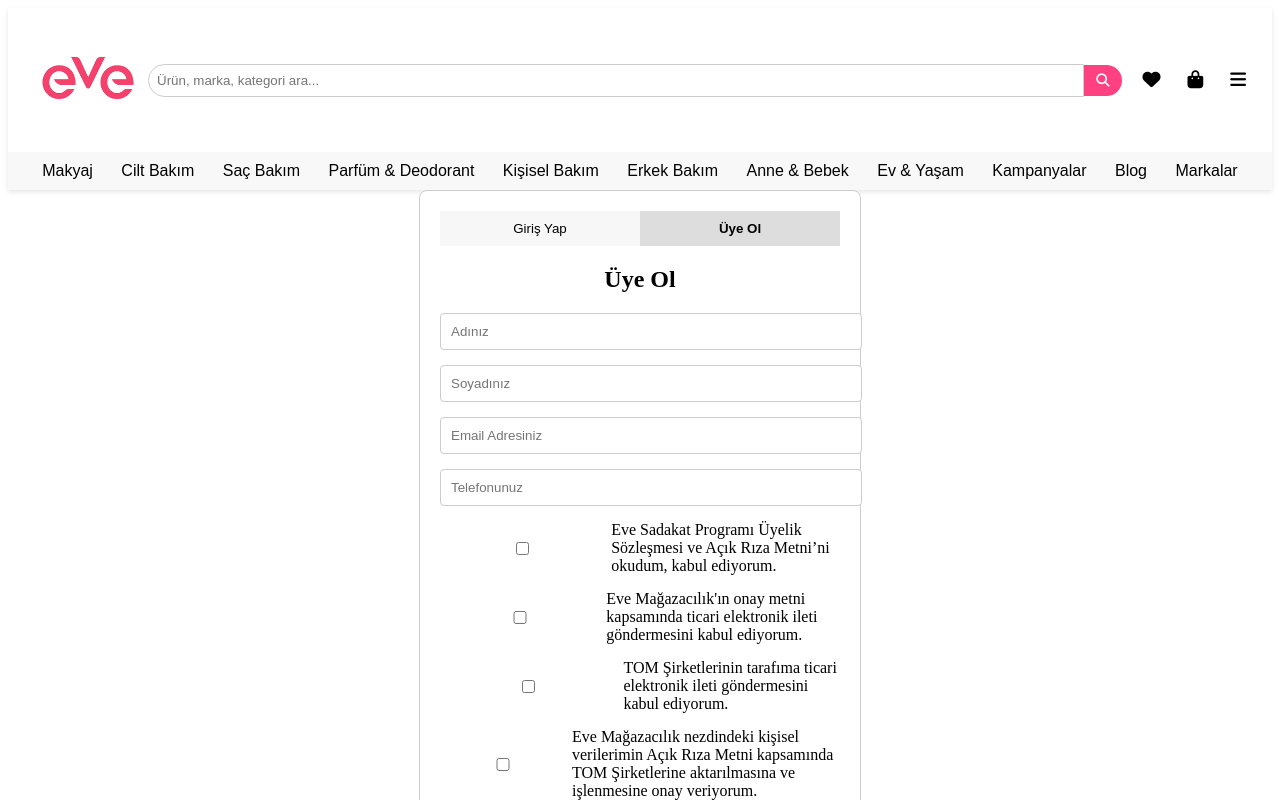
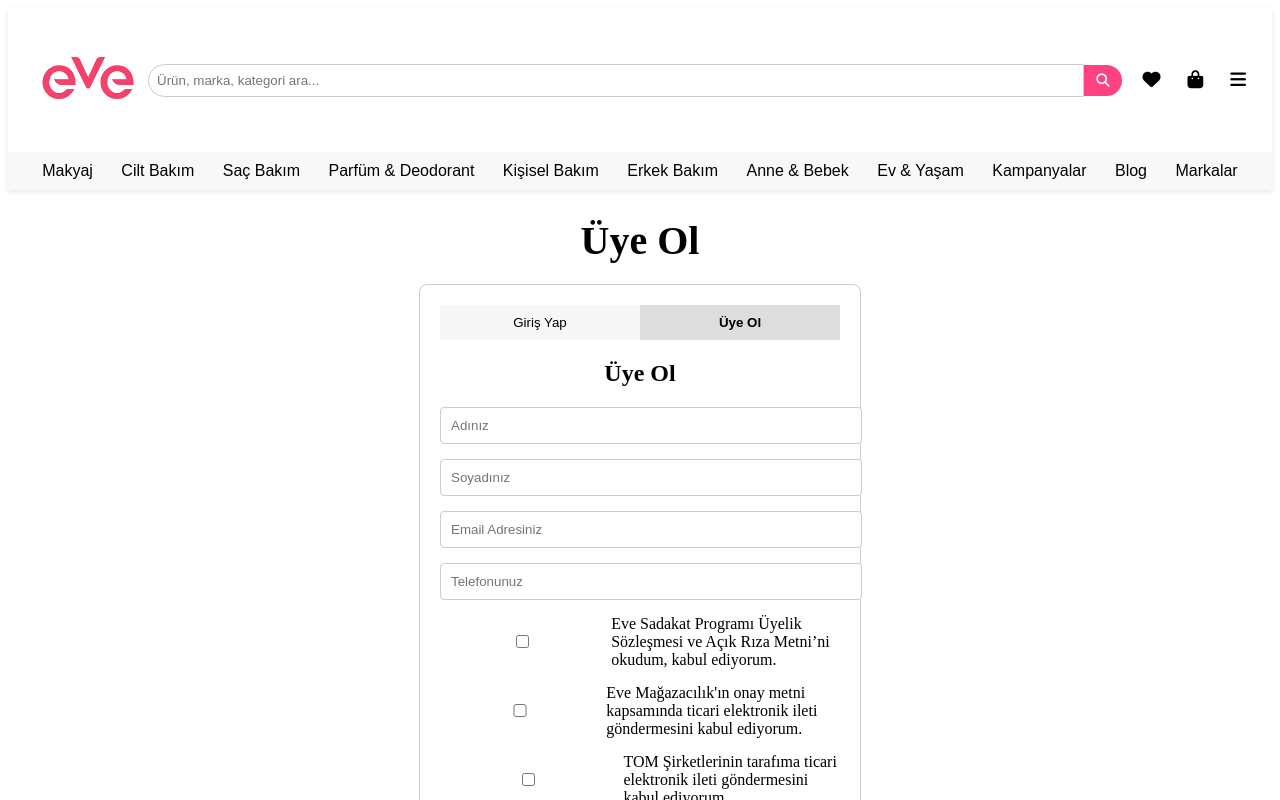
Before and after one commit to cleanwhitee/my-web-project, a Nuxt app: page /uye-ol in a window 1280 px wide. Shown: the top 800 px of the page. Built offline with nearby package versions, Linux system fonts and the light colour scheme.

Commit message:
SignUp.vue componenti eklendi

```diff
--- /dev/null
+++ b/components/SignUp.vue
@@ -0,0 +1,155 @@
+<template>
+    <div class="form-container">
+      <div class="form-header">
+        <button :class="{ active: currentTab === 'login' }" @click="currentTab = 'login'">Giriş Yap</button>
+        <button :class="{ active: currentTab === 'register' }" @click="currentTab = 'register'">Üye Ol</button>
+      </div>
+
+      <!-- Giriş Yap Formu -->
+      <div v-if="currentTab === 'login'">
+        <h1>Giriş Yap</h1>
+        <LoginForm />
+      </div>
+
+      <!-- Üye Ol Formu -->
+      <form v-if="currentTab === 'register'" @submit.prevent="submitForm">
+        <h1>Üye Ol</h1>
+        <div class="form-group">
+          <input type="text" v-model="form.firstName" placeholder="Adınız" required />
+        </div>
+        <div class="form-group">
+          <input type="text" v-model="form.lastName" placeholder="Soyadınız" required />
+        </div>
+        <div class="form-group">
+          <input type="email" v-model="form.email" placeholder="Email Adresiniz" required />
+        </div>
+        <div class="form-group">
+          <input type="tel" v-model="form.phone" placeholder="Telefonunuz" required />
+        </div>
+        <div class="form-group checkbox">
+          <label>
+            <input type="checkbox" v-model="form.agreements.terms" required />
+            Eve Sadakat Programı Üyelik Sözleşmesi ve Açık Rıza Metni’ni okudum, kabul ediyorum.
+          </label>
+        </div>
+        <div class="form-group checkbox">
+          <label>
+            <input type="checkbox" v-model="form.agreements.electronicMessages" />
+            Eve Mağazacılık'ın onay metni kapsamında ticari elektronik ileti göndermesini kabul ediyorum.
+          </label>
+        </div>
+        <div class="form-group checkbox">
+          <label>
+            <input type="checkbox" v-model="form.agreements.tomCompaniesMessages" />
+            TOM Şirketlerinin tarafıma ticari elektronik ileti göndermesini kabul ediyorum.
+          </label>
+        </div>
+        <div class="form-group checkbox">
+          <label>
+            <input type="checkbox" v-model="form.agreements.dataProcessing" />
+            Eve Mağazacılık nezdindeki kişisel verilerimin Açık Rıza Metni kapsamında TOM Şirketlerine aktarılmasına ve işlenmesine onay veriyorum.
+          </label>
+        </div>
+        <button type="submit" :disabled="!isFormValid">Kaydol</button>
+      </form>
+    </div>
+  </template>
+
+  <script>
+  import LoginForm from '~/components/LoginForm.vue';
+
+  export default {
+    components: {
+      LoginForm,
+    },
+    data() {
+      return {
+        currentTab: 'register', // Varsayılan olarak 'register' sekmesi açık
+        form: {
+          firstName: '',
+          lastName: '',
+          email: '',
+          phone: '',
+          agreements: {
+            terms: false,
+            electronicMessages: false,
+            tomCompaniesMessages: false,
+            dataProcessing: false,
+          },
+        },
+      };
+    },
+    computed: {
+      isFormValid() {
+        return this.form.firstName && this.form.lastName && this.form.email && this.form.phone && this.form.agreements.terms;
+      },
+    },
+    methods: {
+      submitForm() {
+        console.log("Form Submitted:", this.form);
+        alert("Form başarıyla gönderildi!");
+      },
+    },
+  };
+  </script>
+
+  <style scoped>
+  .form-container {
+    max-width: 400px;
+    margin: 0 auto;
+    padding: 20px;
+    border: 1px solid #ccc;
+    border-radius: 8px;
+    background: #fff;
+  }
+  .form-header {
+    display: flex;
+    justify-content: space-between;
+    margin-bottom: 20px;
+  }
+  .form-header button {
+    flex: 1;
+    padding: 10px;
+    border: none;
+    background: #f7f7f7;
+    cursor: pointer;
+  }
+  .form-header button.active {
+    font-weight: bold;
+    background: #ddd;
+  }
+  .form-group {
+    margin-bottom: 15px;
+  }
+  .form-group input {
+    width: 100%;
+    padding: 10px;
+    border: 1px solid #ccc;
+    border-radius: 4px;
+  }
+  .form-group.checkbox label {
+    display: flex;
+    align-items: center;
+  }
+  .form-group.checkbox input {
+    margin-right: 10px;
+  }
+  button[type="submit"] {
+    width: 100%;
+    padding: 10px;
+    background: #007bff;
+    color: white;
+    border: none;
+    border-radius: 4px;
+    cursor: pointer;
+  }
+  button[type="submit"]:disabled {
+    background: #ccc;
+    cursor: not-allowed;
+  }
+  h1 {
+    font-size: 24px;
+    text-align: center;
+    margin-bottom: 20px;
+  }
+  </style>
--- a/pages/en-cok-satanlar.vue
+++ /dev/null
@@ -1,19 +0,0 @@
-<template>
-    <Tabs>
-      <template #default>
-        <h2>En Çok Satanlar</h2>
-        <p>Burada en çok satan ürünler listelenecek...</p>
-      </template>
-    </Tabs>
-  </template>
-
-  <script>
-  import Tabs from '@/components/Tabs.vue';
-
-  export default {
-    name: "EnCokSatanlar",
-    components: {
-      Tabs,
-    }
-  };
-  </script>
--- a/pages/en-popular.vue
+++ /dev/null
@@ -1,19 +0,0 @@
-<template>
-    <Tabs>
-      <template #default>
-        <h2>En Popüler Ürünler</h2>
-        <p>Burada en popüler ürünler listelenecek...</p>
-      </template>
-    </Tabs>
-  </template>
-
-  <script>
-  import Tabs from '@/components/Tabs.vue';
-
-  export default {
-    name: "EnPopuler",
-    components: {
-      Tabs,
-    }
-  };
-  </script>
--- a/pages/en-yeniler.vue
+++ /dev/null
@@ -1,19 +0,0 @@
-<template>
-    <Tabs>
-      <template #default>
-        <h2>En Yeniler</h2>
-        <p>Burada yeni gelen ürünler listelenecek...</p>
-      </template>
-    </Tabs>
-  </template>
-
-  <script>
-  import Tabs from '@/components/Tabs.vue';
-
-  export default {
-    name: "EnYeniler",
-    components: {
-      Tabs,
-    }
-  };
-  </script>
--- a/pages/katalog.vue
+++ /dev/null
@@ -1,12 +0,0 @@
-<template>
-    <div>
-      <h1>Katalog</h1>
-      <!-- Katalog ile ilgili bilgiler buraya gelecek -->
-    </div>
-  </template>
-
-  <script>
-  export default {
-    name: 'Katalog'
-  };
-  </script>
--- a/pages/magazalarimiz.vue
+++ /dev/null
@@ -1,12 +0,0 @@
-<template>
-    <div>
-      <h1>Mağazalarımız</h1>
-      <!-- Mağazalarımız ile ilgili bilgiler buraya gelecek -->
-    </div>
-  </template>
-
-  <script>
-  export default {
-    name: 'Magazalarimiz'
-  };
-  </script>
--- a/pages/siparis-takip.vue
+++ /dev/null
@@ -1,12 +0,0 @@
-<template>
-    <div>
-      <h1>Sipariş Takip</h1>
-      <!-- Sipariş takibi ile ilgili bilgiler buraya gelecek -->
-    </div>
-  </template>
-
-  <script>
-  export default {
-    name: 'SiparisTakip'
-  };
-  </script>
--- a/pages/uye-ol.vue
+++ b/pages/uye-ol.vue
@@ -1,155 +1,23 @@
 <template>
-  <div class="form-container">
-    <div class="form-header">
-      <button :class="{ active: currentTab === 'login' }" @click="currentTab = 'login'">Giriş Yap</button>
-      <button :class="{ active: currentTab === 'register' }" @click="currentTab = 'register'">Üye Ol</button>
-    </div>
-
-    <!-- Giriş Yap Formu -->
-    <div v-if="currentTab === 'login'">
-      <h1>Giriş Yap</h1>
-      <LoginForm />
-    </div>
-
-    <!-- Üye Ol Formu -->
-    <form v-if="currentTab === 'register'" @submit.prevent="submitForm">
-      <h1>Üye Ol</h1>
-      <div class="form-group">
-        <input type="text" v-model="form.firstName" placeholder="Adınız" required />
-      </div>
-      <div class="form-group">
-        <input type="text" v-model="form.lastName" placeholder="Soyadınız" required />
-      </div>
-      <div class="form-group">
-        <input type="email" v-model="form.email" placeholder="Email Adresiniz" required />
-      </div>
-      <div class="form-group">
-        <input type="tel" v-model="form.phone" placeholder="Telefonunuz" required />
-      </div>
-      <div class="form-group checkbox">
-        <label>
-          <input type="checkbox" v-model="form.agreements.terms" required />
-          Eve Sadakat Programı Üyelik Sözleşmesi ve Açık Rıza Metni’ni okudum, kabul ediyorum.
-        </label>
-      </div>
-      <div class="form-group checkbox">
-        <label>
-          <input type="checkbox" v-model="form.agreements.electronicMessages" />
-          Eve Mağazacılık'ın onay metni kapsamında ticari elektronik ileti göndermesini kabul ediyorum.
-        </label>
-      </div>
-      <div class="form-group checkbox">
-        <label>
-          <input type="checkbox" v-model="form.agreements.tomCompaniesMessages" />
-          TOM Şirketlerinin tarafıma ticari elektronik ileti göndermesini kabul ediyorum.
-        </label>
-      </div>
-      <div class="form-group checkbox">
-        <label>
-          <input type="checkbox" v-model="form.agreements.dataProcessing" />
-          Eve Mağazacılık nezdindeki kişisel verilerimin Açık Rıza Metni kapsamında TOM Şirketlerine aktarılmasına ve işlenmesine onay veriyorum.
-        </label>
-      </div>
-      <button type="submit" :disabled="!isFormValid">Kaydol</button>
-    </form>
+  <div>
+    <h1>Üye Ol</h1>
+    <!-- Giriş yapma formu buraya gelecek -->
+    <SignUp />
   </div>
 </template>
 
 <script>
-import LoginForm from '~/components/LoginForm.vue';
+import SignUp from '~/components/SignUp.vue';
 
 export default {
-  components: {
-    LoginForm,
-  },
-  data() {
-    return {
-      currentTab: 'register', // Varsayılan olarak 'register' sekmesi açık
-      form: {
-        firstName: '',
-        lastName: '',
-        email: '',
-        phone: '',
-        agreements: {
-          terms: false,
-          electronicMessages: false,
-          tomCompaniesMessages: false,
-          dataProcessing: false,
-        },
-      },
-    };
-  },
-  computed: {
-    isFormValid() {
-      return this.form.firstName && this.form.lastName && this.form.email && this.form.phone && this.form.agreements.terms;
-    },
-  },
-  methods: {
-    submitForm() {
-      console.log("Form Submitted:", this.form);
-      alert("Form başarıyla gönderildi!");
-    },
-  },
-};
+  name: 'UyeOl'
+}
 </script>
 
 <style scoped>
-.form-container {
-  max-width: 400px;
-  margin: 0 auto;
-  padding: 20px;
-  border: 1px solid #ccc;
-  border-radius: 8px;
-  background: #fff;
-}
-.form-header {
-  display: flex;
-  justify-content: space-between;
-  margin-bottom: 20px;
-}
-.form-header button {
-  flex: 1;
-  padding: 10px;
-  border: none;
-  background: #f7f7f7;
-  cursor: pointer;
-}
-.form-header button.active {
-  font-weight: bold;
-  background: #ddd;
-}
-.form-group {
-  margin-bottom: 15px;
-}
-.form-group input {
-  width: 100%;
-  padding: 10px;
-  border: 1px solid #ccc;
-  border-radius: 4px;
-}
-.form-group.checkbox label {
-  display: flex;
-  align-items: center;
-}
-.form-group.checkbox input {
-  margin-right: 10px;
-}
-button[type="submit"] {
-  width: 100%;
-  padding: 10px;
-  background: #007bff;
-  color: white;
-  border: none;
-  border-radius: 4px;
-  cursor: pointer;
-}
-button[type="submit"]:disabled {
-  background: #ccc;
-  cursor: not-allowed;
-}
 h1 {
-  font-size: 24px;
-  text-align: center;
-  margin-bottom: 20px;
+  font-size: 40px;
+  text-align: center; /* Yatayda ortalama */
+  margin-bottom: 20px; /* Başlık ile form arasında boşluk */
 }
 </style>
```
